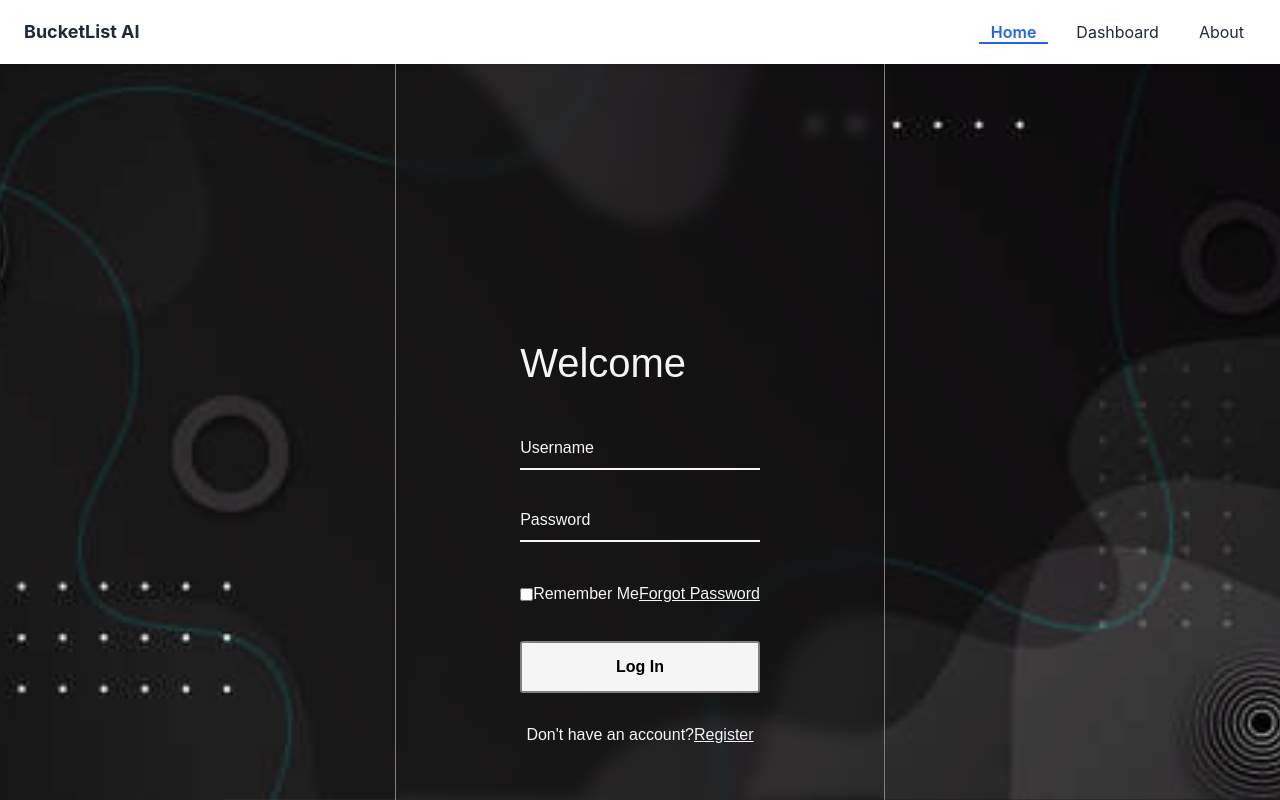
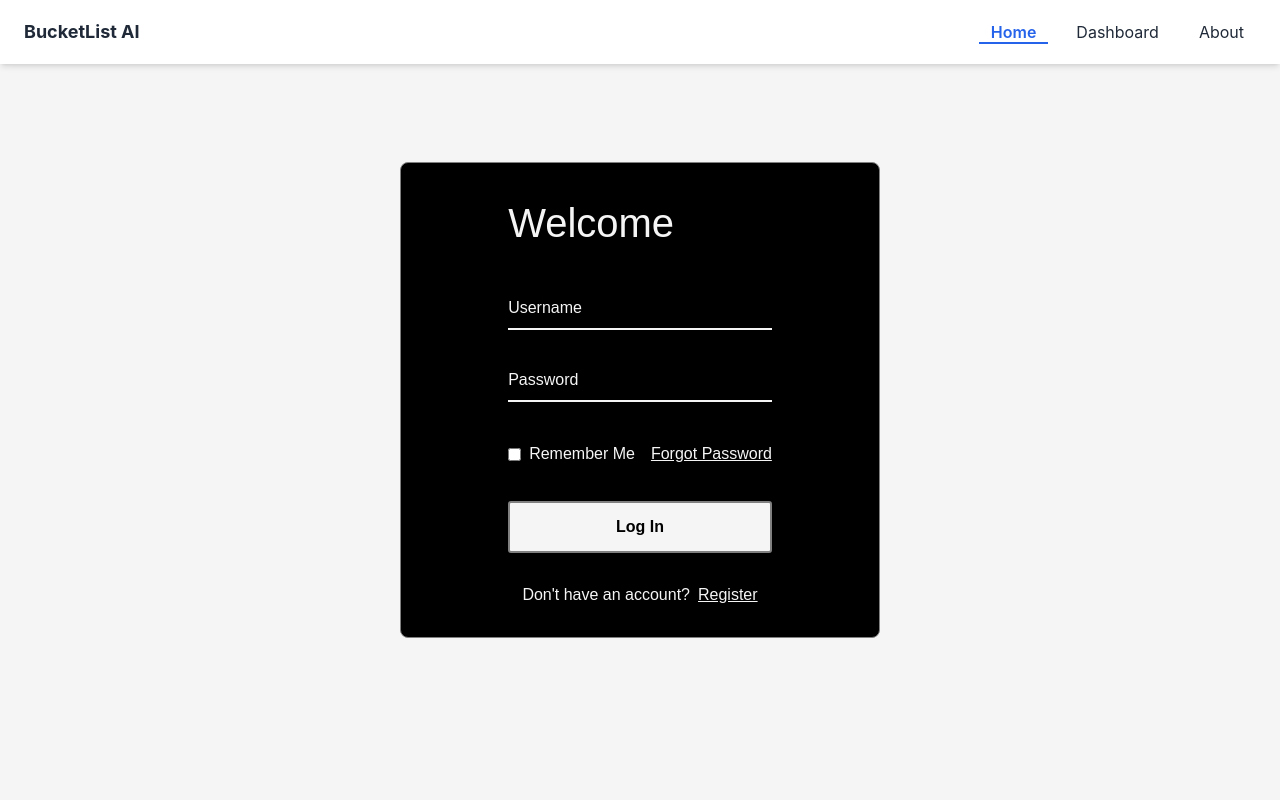
Before and after one commit to Uhhbay/BucketList-AI, a React (Create React App) app in the folder frontend/: page /login in a window 1280 px wide. Shown: the top 800 px of the page. Built offline with nearby package versions, Linux system fonts and the light colour scheme.

Commit message:
login form style fixed

```diff
--- a/frontend/src/pages/Login/Login.css
+++ b/frontend/src/pages/Login/Login.css
@@ -1,29 +1,27 @@
 .login-container {
-    /* min-height: 100vh; */
+    min-height: 100vh;
     display: flex;
     align-items: center;
     justify-content: center;
-    background: url("../../assets/loginBack.jpg") no-repeat center center fixed;
+    background: whitesmoke;
     background-size: cover;
 }
 
 .wrapper {
     margin: 0;
-    padding: 0;
+    padding: 1.875rem;
     box-sizing: border-box;
     font-family: sans-serif;
     width: 100%;
-    display: flex;
-    align-items: center;
-    justify-content: center;
-    min-height: 67.5rem;
-    padding: 0 0.625rem;
-    color: whitesmoke;
-    width: 30.625rem;
-    border-radius: 0.5;
-    padding: 1.875rem;
+    max-width: 30rem;
+    background: black;
+    border-radius: 8px;
     border: 1px solid grey;
     backdrop-filter: blur(0.5rem);
+    color: whitesmoke;
+    display: flex;
+    flex-direction: column;
+    align-items: center;
 }
 
 
@@ -89,6 +87,7 @@ input input:focus~label,
     align-items: center;
     justify-content: space-between;
     margin: 25px 0 35px 0;
+    gap: 1rem;
 }
 
 #remember {
@@ -101,7 +100,7 @@ input input:focus~label,
 }
 
 .forgotten label p {
-    margin-left: o.5rem;
+    margin-left: 0.5rem;
 }
 
 .wrapper a {
@@ -128,6 +127,13 @@ input input:focus~label,
     margin-top: 30px;
     color: whitesmoke;
 }
+.register p {
+    display: inline;
+}
+
+.register a {
+    margin-left: 0.5rem;
+}
 
 .logButton:hover {
     background-color: grey;
```
